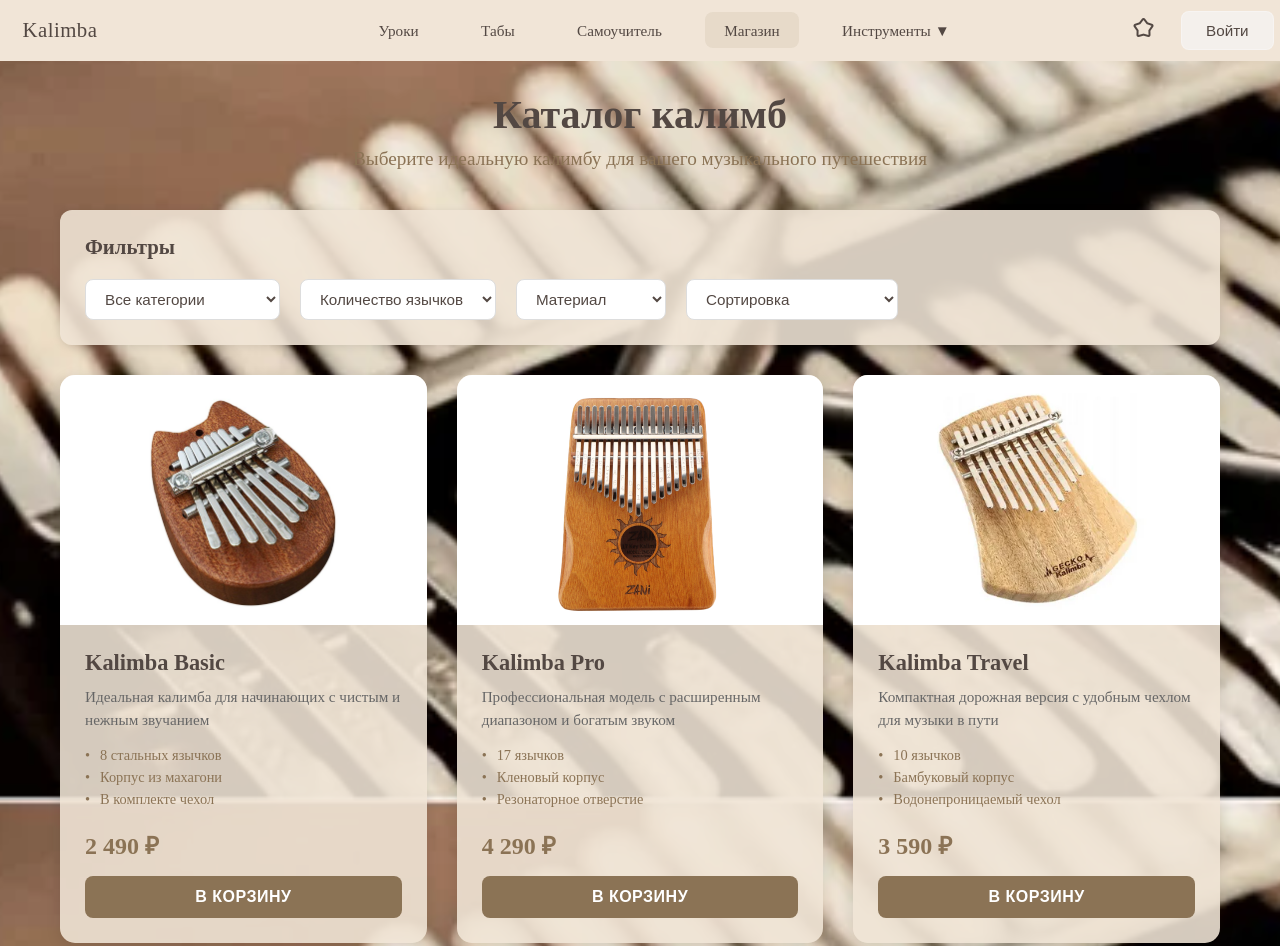
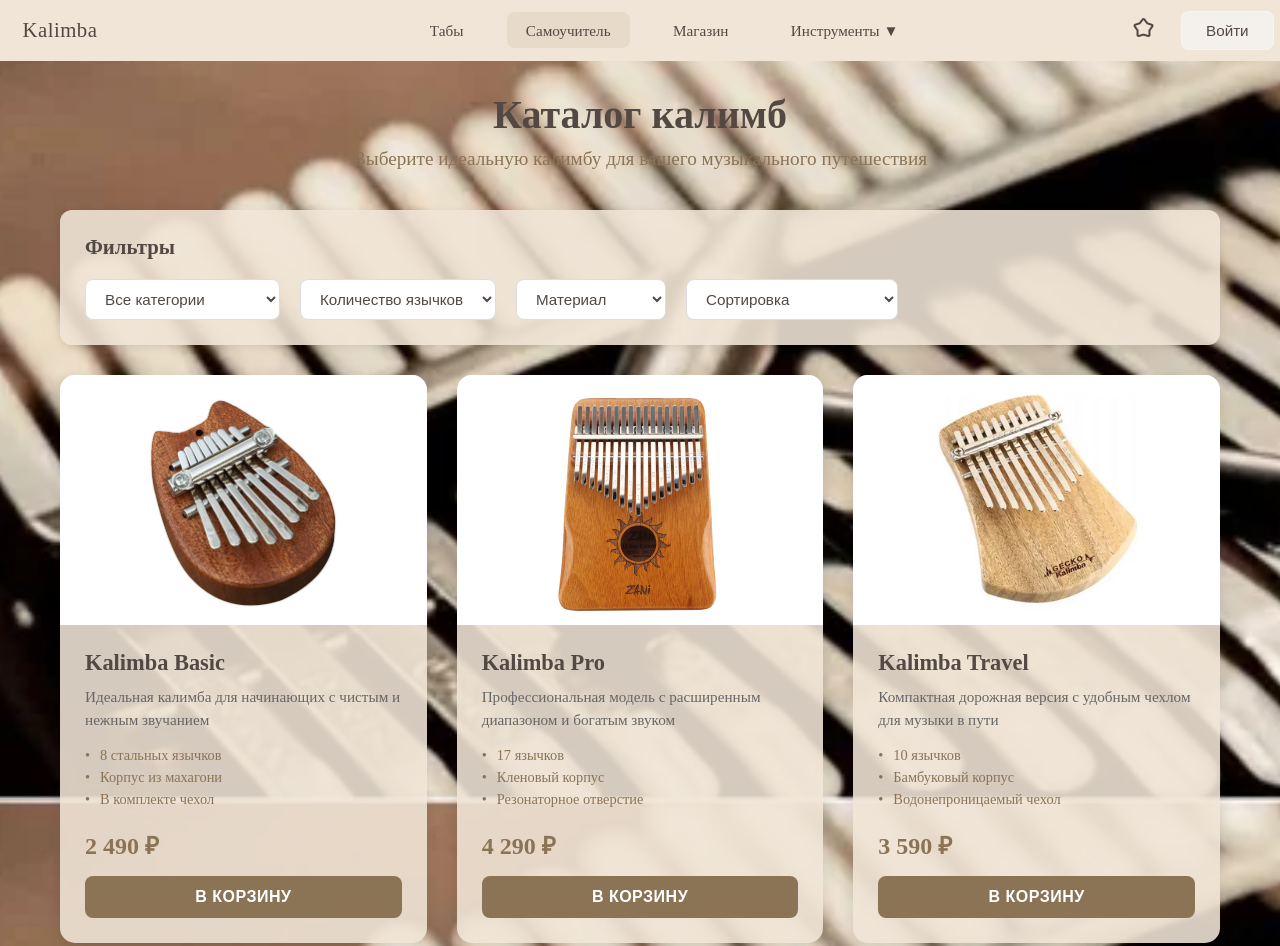
Before and after one commit to passsss438-rgb/kalimba, a plain HTML site: page shop.html in a window 1280 px wide. Shown: the top 946 px of the page. Drawn offline with nearby package versions, Linux system fonts and the light colour scheme.

Commit message:
shop.html

```diff
--- a/shop.html
+++ b/shop.html
@@ -365,16 +365,15 @@
     <link rel="stylesheet" href="https://fonts.googleapis.com/css2?family=Material+Symbols+Outlined:opsz,wght,FILL,GRAD@20..48,100..700,0..1,-50..200&icon_names=kid_star" />
 </head>
 <body>
-    <header class="header">
+   <header class="header">
         <nav class="nav-container">
-             <a href="https://passsss438-rgb.github.io/kalimba/#" class="logo" style="text-decoration: none;">
+            <a href="https://passsss438-rgb.github.io/kalimba/#" class="logo">
                 <h1 class="logo-text">Kalimba</h1>
             </a>
             <ul class="nav-menu">
-                <li><a href="#" class="nav-link">Уроки</a></li>
-                <li><a href="#" class="nav-link">Табы</a></li>
-                <li><a href="#" class="nav-link">Самоучитель</a></li>
-                <li><a href="#" class="nav-link" style="background: rgba(139, 115, 85, 0.1);">Магазин</a></li>
+                <li><a href="https://passsss438-rgb.github.io/kalimba/tabs.html" class="nav-link">Табы</a></li>
+                <li><a href="https://passsss438-rgb.github.io/kalimba/camoyzitel.html" class="nav-link" style="background: rgba(139, 115, 85, 0.1);">Самоучитель</a></li>
+                <li><a href="https://passsss438-rgb.github.io/kalimba/shop.html" class="nav-link">Магазин</a></li>
                 <li class="dropdown">
                     <a href="#" class="nav-link dropdown-toggle">
                         Инструменты
@@ -392,11 +391,15 @@
                 <button class="favorites-btn">
                     <span class="material-symbols-outlined">kid_star</span>
                 </button>
-
                 <button class="auth-btn">Войти</button>
             </div>
         </nav>
     </header>
+     <script>
+        document.querySelector('.auth-btn').addEventListener('click', function() {
+            alert('Форма авторизации');
+        });
+ </script>
 
     <div class="catalog-container">
         <h1 class="page-title">Каталог калимб</h1>
```
